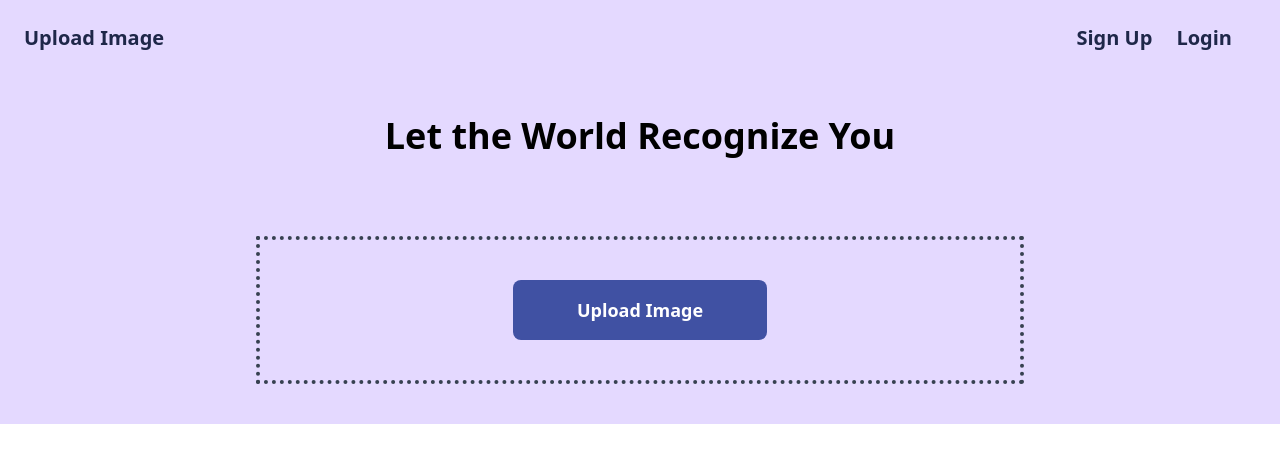
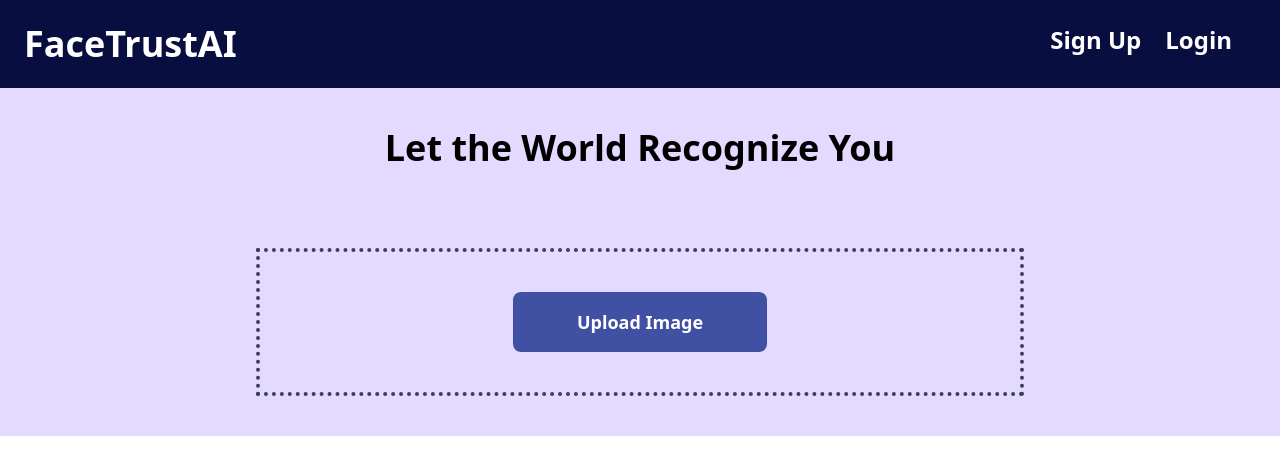
Before and after one commit to Parshvavyas17/Nerd.js-Clash-Of-Codes, a React (Create React App) app in the folder client/: page / in a window 1280 px wide. Shown: the top 474 px of the page. Built offline with nearby package versions, Linux system fonts and the light colour scheme.

Commit message:
Navbar changes

```diff
--- a/client/src/components/Navbar.js
+++ b/client/src/components/Navbar.js
@@ -3,12 +3,12 @@
 const Navbar = () => {
   return (
     <>
-      <div className="flex justify-between bg-[#E4D9FF]">
+      <div className="flex justify-between bg-[#090E40]">
         <div>
           <ul className="flex justify-start p-6 font-bold text-xl">
             <li className="mr-6">
-              <a className="text-[#1E2749] hover:text-lightgreen" href="#">
-                Upload Image
+              <a className="text-white text-4xl" href="#">
+                FaceTrustAI
               </a>
             </li>
             {/* <li className="mr-6">
@@ -29,14 +29,14 @@
           </ul>
         </div>
         <div className="flex justify-end">
-          <ul className="flex justify-end p-6 font-bold text-xl">
+          <ul className="flex justify-end p-6 font-bold text-2xl">
             <li className="mr-6">
-              <a className="text-[#1E2749] hover:text-lightgreen" href="/signUp">
+              <a className="text-white hover:text-lightgreen" href="/signUp">
                 Sign Up
               </a>
             </li>
             <li className="mr-6">
-              <a className="text-[#1E2749] hover:text-lightgreen" href="/login">
+              <a className="text-white hover:text-lightgreen" href="/login">
                 Login
               </a>
             </li>
```
